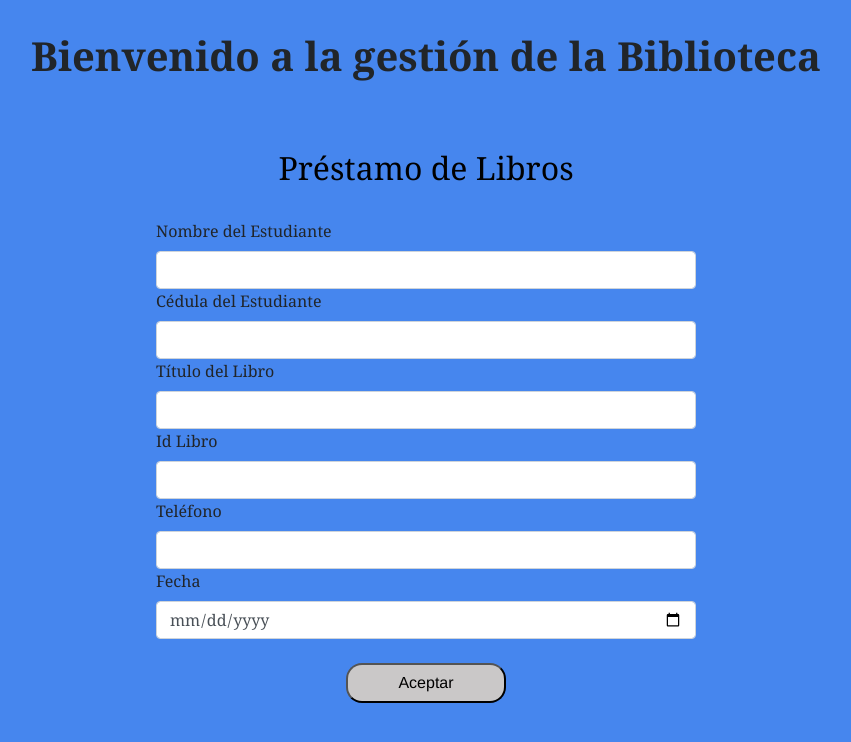
After one commit to vicanmendez/ejercicioBibliotecaPHP, a PHP site: page /ejercicio-biblioteca/views/egreso.php in a window 1280 px wide. The commit adds this page. Shown: the top 742 px of the page, without its empty margins (214-1065 px from the left). Run offline with PHP 8.4, Linux system fonts and the light colour scheme.

Commit message:
Adaptamos la página 'egreso' que diseñaron en clase. ALERTA: La Base de Datos tiene irregularidades que debemos corregir para mejorar la integridad de los datos. La conexión es funcional, PRÓXIMA CLASE: Alta de libros, precargar la lista de libros en la vista de egresos

```diff
--- /dev/null
+++ b/assets/style/prestamo.css
@@ -0,0 +1,95 @@
+*{
+    margin: 0;
+    padding: 0;
+    font-family:Cambria, Cochin, Georgia, Times, 'Times New Roman', serif;
+}
+
+section{
+    display: flex;
+    align-items: center;
+    justify-content: center;
+     background-image: url();
+    background-size: cover;
+    width: 100%;
+    min-height: 100vh;
+    transform-style: preserve-3d;
+    position: relative;
+    background-image: url(http://imgfz.com/i/ptk2NTU.jpeg);
+}
+
+.form-box{
+    min-width: 400px;
+    background-color: rgba(0, 0, 0, 0.1);
+
+}
+
+.title{
+    text-align: center;
+    margin-top: 5vh;
+    color:  rgb(0, 0, 0);
+    font-family: Cambria, Cochin, Georgia, Times, 'Times New Roman', serif;
+}
+
+@media (max-width: 768px) {
+    /* Estilos para dispositivos móviles */
+    }
+
+    @media (min-width: 769px) {
+    /* Estilos para PC */
+    }
+    @media (max-width: 767.98px) {
+        .col-md-6 {
+        margin-bottom: 20px;
+        }
+        }
+
+.logo{
+    margin-left: 35%;
+    margin-top: 15%;
+}
+
+
+
+.label{
+    display: grid;
+    place-content: center;
+    margin: 10%;
+}
+
+/**/
+.box-user, .box-password{
+    display: flex;
+    padding: 2vh;
+}
+
+.button-box{
+    padding: 12px;
+    backdrop-filter: blur(0,5rem);
+}
+
+
+.user, .password{
+    min-width: 30vh;
+    min-height: 4vh;
+    font-family: serif;
+    background-color: rgb(206, 181, 111);
+}
+
+.button{
+    width: 20vh;
+    min-height: 5vh;
+    background-color:  rgb(202, 200, 200);
+    font-family: 'Franklin Gothic Medium', 'Arial Narrow', Arial, sans-serif;
+    border-radius: 2vh;
+    margin: center;
+}
+
+.button:hover{
+    transition: 1s;
+    background-color: rgba(255, 255, 255, 0.753);
+}
+
+.forgot-text a{
+    text-decoration: none;
+    color: rgb(12, 21, 13);
+}
--- /dev/null
+++ b/views/egreso.php
@@ -0,0 +1,88 @@
+<?php
+if(!defined("URL_BASE")) {
+    require_once("../config.php");
+}
+?>
+
+<!DOCTYPE html>
+<html>
+<head>
+    <title>Prestamo de Libros</title>
+    <link rel="stylesheet" href="https://stackpath.bootstrapcdn.com/bootstrap/4.5.2/css/bootstrap.min.css">
+    <link rel="stylesheet" href="<?php echo URL_BASE; ?>/assets/style/prestamo.css">
+
+    <script src="https://code.jquery.com/jquery-3.5.1.slim.min.js"></script>
+    <script>
+        $(document).ready(function() {
+            $('.nav-item').click(function() {
+                $(this).find('.submenu').slideToggle();
+            });
+        });
+    </script>
+</head>
+<body style="background-color:#4686EE ;">
+<h1></h1><br>
+
+
+<h1 style="font-family: 'Courier New', Courier, monospace;text-align:center;" ><strong> Bienvenido  a la gestión de la Biblioteca</strong></h1>
+    <header>
+    <!--menu-->
+    <div class="container mt-4">
+    <div class="row justify-content-center">
+        <div class="col-md-6">
+            <div class="form-boxbox-user">
+                <div class="majorPage">
+                    <h2 class="title">Préstamo de Libros</h2>
+
+                    <form action="../controllers/EgresoController.php?action=ingresar" method="POST" enctype="multipart/form-data">
+                    <br>
+
+                    <label for="autor">Nombre del Estudiante</label>
+                        <input type="text" name="nombre-estudiante" id="nombre-estudiante" class="form-control">
+
+                    <label for="cedula">Cédula del Estudiante</label>
+                        <input type="text" name="cedula" id="cedula" class="form-control">
+
+                    <label for="titulo">Título del Libro</label>
+                        <input type="text" name="titulo" id="titulo" class="form-control">
+
+                        <label for="id-libro">Id Libro</label>
+                        <input type="text" name="id-libro" id="id-libro" class="form-control">
+
+                    <label for="telefono">Teléfono</label>
+                        <input type="text" name="telefono" id="telefono" class="form-control">
+
+
+
+                        <label for="fecha">Fecha</label>
+                        <input type="date" name="fecha" id="fecha" class="form-control">
+                        <br>
+
+                        <div class="text-center" class="button-box">
+                            <input type="submit" value="Aceptar" class="button">
+                            <?php if (isset($_GET['envio_exitoso']) && $_GET['envio_exitoso'] == 'true') : ?>
+                                 <div id="mensaje-exito" class="alert alert-success">El formulario se ha enviado exitosamente.</div>
+                            <?php endif; ?>
+                        </div>
+
+                    </form>
+                </div>
+            </div>
+        </div>
+    </div>
+
+</div>
+
+
+
+    <!-- Resto del contenido de la página -->
+
+    <script src="https://code.jquery.com/jquery-3.5.1.slim.min.js"></script>
+    <script src="https://stackpath.bootstrapcdn.com/bootstrap/4.5.2/js/bootstrap.min.js"></script>
+    <!--formulario-->
+
+
+
+
+</body>
+</html>
--- a/views/home.php
+++ b/views/home.php
@@ -27,6 +27,7 @@ if(!defined("URL_BASE")) {
     <?php
     if (isset($_SESSION['email'])) : ?>
         <h2>Bienvenido, <?php echo $_SESSION['name']; ?>!</h2>
+        <a href="<?php echo URL_BASE; ?>/views/egreso.php">Ingresar préstamo (egreso) </a>
         <h4> <?php echo $_SESSION['email']; ?></h4>
         <p>Has iniciado sesión correctamente.</p>
         <p> Ahora puede realizar reservas y préstamos. </p>
```
Also changed, not shown: controllers/EgresoController.php (added, +35 -0 lines), models/Egreso.php (added, +114 -0 lines).
